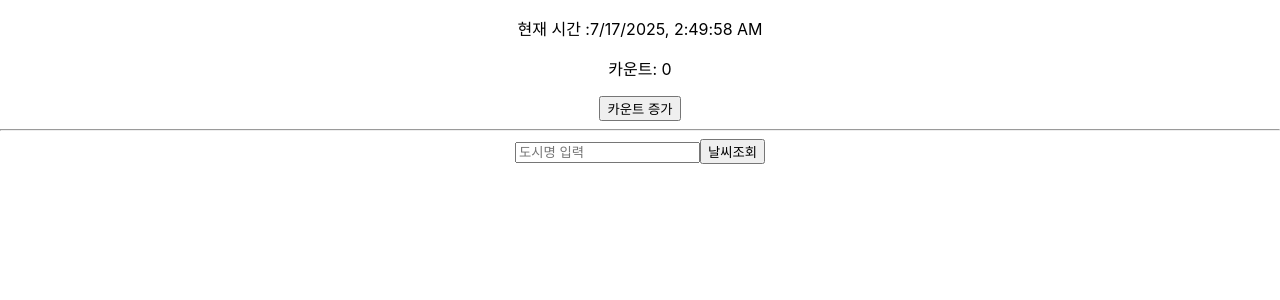
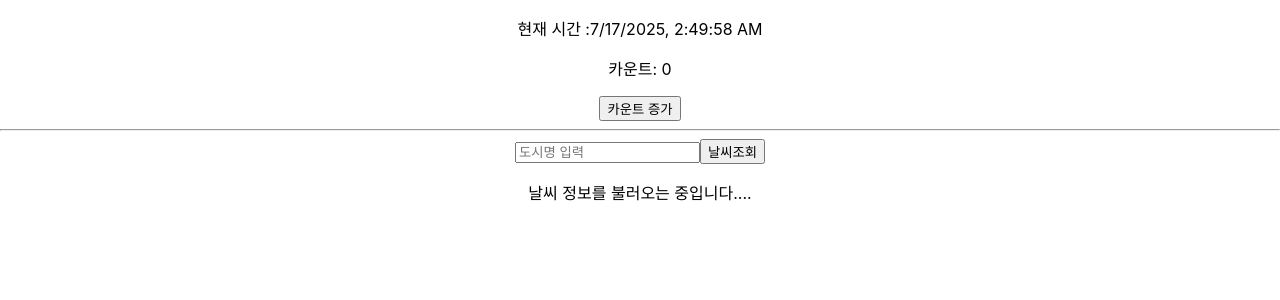
Before and after one commit to nam2626/KH_2025_04_REACT, a React (Create React App) app in the folder hook-ex/: page / in a window 1280 px wide. Shown: the top 300 px of the page. Built offline with nearby package versions, Linux system fonts and the light colour scheme; no server answers.

Commit message:
fetch 호출 및 출력

```diff
--- a/hook-ex/src/components/EffectEx2.jsx
+++ b/hook-ex/src/components/EffectEx2.jsx
@@ -2,7 +2,7 @@ import { useEffect, useState } from 'react';
 
 //Openweathermap API 호출해서 결과를 출력
 export default () => {
-  const [city, setCity] = useState('Seoul');
+  const [city, setCity] = useState('');
   const [weather, setWeather] = useState('');
 
   const changeCity = () => {
@@ -14,12 +14,14 @@ export default () => {
     //openweather api 호출해서
     //weather에 저장
     //호출결과를 콘솔로 출력
+    if (!city) return;
     const API_KEY = '23815d818a51ef76062d119292b5691e';
     const url = `https://api.openweathermap.org/data/2.5/weather?q=${city}&appid=${API_KEY}&lang=kr&units=metric`;
     fetch(url)
       .then((response) => response.json())
       .then((data) => {
         console.log(data);
+        setWeather(data);
       });
 
     /* const getWeather = async () => {
@@ -40,7 +42,14 @@ export default () => {
     <div>
       <input type="text" id="txt" placeholder="도시명 입력" />
       <button onClick={changeCity}>날씨조회</button>
-      <p></p>
+      {weather && (
+        <div>
+          <h2>{weather.name} 날씨</h2>
+          <p>{weather.weather[0].description}</p>
+          <p>온도 : {weather.main.temp}℃</p>
+        </div>
+      )}
+      {!weather && <p>날씨 정보를 불러오는 중입니다....</p>}
     </div>
   );
 };
```
